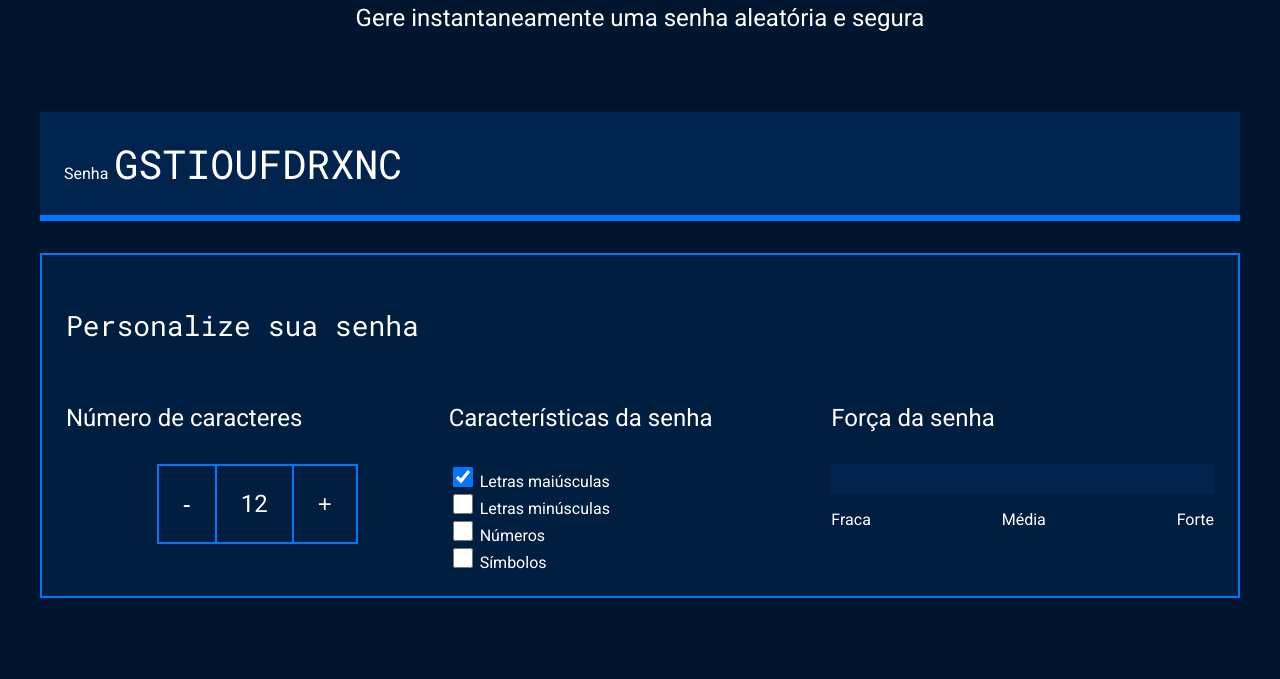
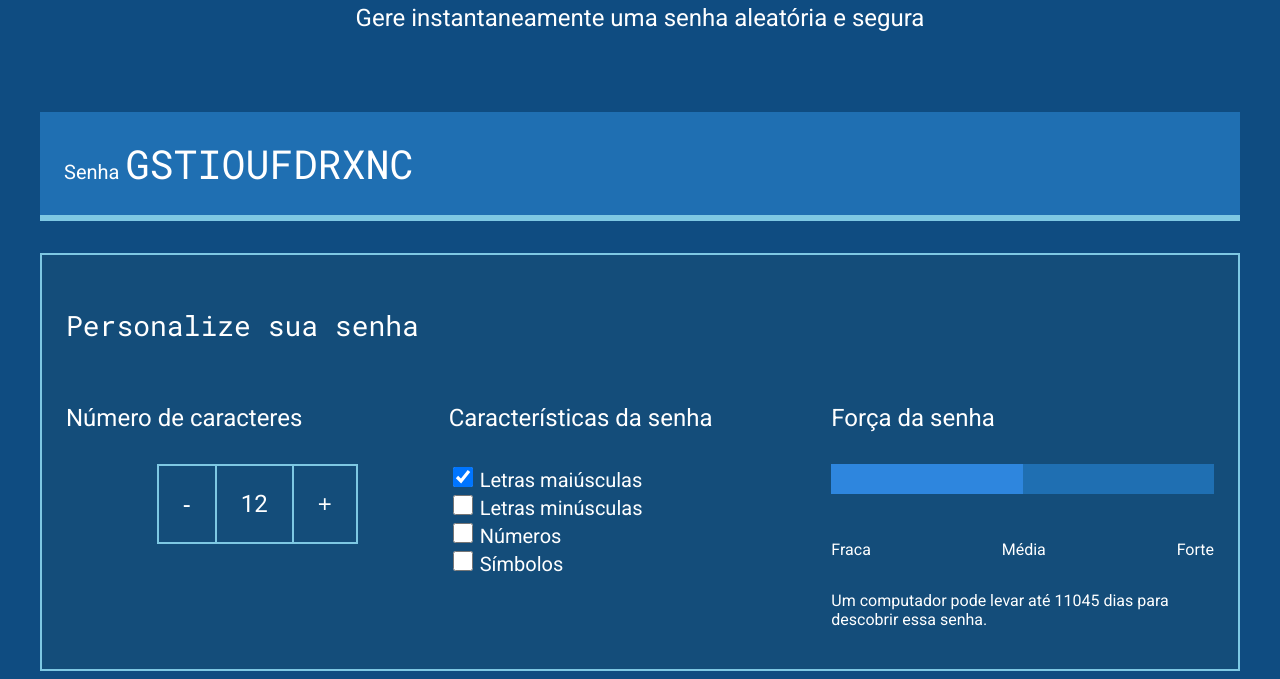
Before and after one commit to izzy002/Seguran-a-digital, a plain HTML site: page index.html in a window 1280 px wide. Shown: the part 214-893 px from the top of the page. Before the commit the page ends 820 px from the top, so only its background shows below. Drawn offline with Linux system fonts and the light colour scheme.

Commit message:
aula 07, 08 e 09

```diff
--- a/index.html
+++ b/index.html
@@ -22,7 +22,6 @@
         <div class="parametro">
             <h3 class="parametro-titulo">Personalize sua senha</h3>
             <div class="parametro-coluna__senha">
-
                 <div class="parametro-senha">
                     <h4 class="parametro-senha__titulo">Número de caracteres</h4>
                     <div class="parametro-senha-botoes">
@@ -53,17 +52,17 @@
                 <div class="parametro-senha">
                     <h4 class="parametro-senha__titulo">Força da senha</h4>
                     <div class="barra"></div>
-                    <div class="fraca"></div>
+                    <div class="forca fraca"></div>
                     <div class="parametro-senha-textos">
                         <p>Fraca</p>
                         <p>Média</p>
                         <p>Forte</p>
                     </div>
+                    <p class="entropia"></p>
                 </div>
             </div>
         </div>
     </section>
     <script src="main.js"></script>
 </body>
-
 </html>
--- a/main.js
+++ b/main.js
@@ -1,63 +1,77 @@
 const numeroSenha = document.querySelector('.parametro-senha__texto');
 let tamanhoSenha = 12;
 numeroSenha.textContent = tamanhoSenha;
-
+const letrasMaiusculas = 'ABCDEFGHIJKLMNOPQRSTUVXYWZ';
+const letrasMinusculas = 'abcdefghijklmnopqrstuvxywz';
+const numeros = '0123456789';
+const simbolos = '!@%*?()#';
 const botoes = document.querySelectorAll('.parametro-senha__botao');
+const campoSenha = document.querySelector('#campo-senha');
+const checkbox = document.querySelectorAll('.checkbox');
+const forcaSenha = document.querySelector('.forca');
 
 botoes[0].onclick = diminuiTamanho;
 botoes[1].onclick = aumentaTamanho;
 
-function diminuiTamanho(){
-    if (tamanhoSenha > 1){
-       // tamanhoSenha = tamanhoSenha-1;
+function diminuiTamanho() {
+    if (tamanhoSenha > 1) {
+        // tamanhoSenha = tamanhoSenha-1;
         tamanhoSenha--;
     }
     numeroSenha.textContent = tamanhoSenha;
     geraSenha();
 }
-function aumentaTamanho(){
-    if (tamanhoSenha < 20){
-       // tamanhoSenha = tamanhoSenha+1;
-       tamanhoSenha++;
+function aumentaTamanho() {
+    if (tamanhoSenha < 20) {
+        // tamanhoSenha = tamanhoSenha+1;
+        tamanhoSenha++;
     }
     numeroSenha.textContent = tamanhoSenha;
     geraSenha();
 }
 
-
-const campoSenha = document.querySelector('#campo-senha');
-const checkbox = document.querySelectorAll('.checkbox');
-
-for (i=0; i < checkbox.length;i++){
+for (i = 0; i < checkbox.length; i++) {
     checkbox[i].onclick = geraSenha;
 }
 
-const letrasMaiusculas = 'ABCDEFGHIJKLMNOPQRSTUVXYWZ';
-const letrasMinusculas = 'abcdefghijklmnopqrstuvxywz';
-const numeros = '0123456789';
-const simbolos = '!@%*?';
 geraSenha();
 
-function geraSenha(){
+function geraSenha() {
     let alfabeto = '';
-    if (checkbox[0].checked){
+    if (checkbox[0].checked) {
         alfabeto = alfabeto + letrasMaiusculas;
     }
-    if (checkbox[1].checked){
+    if (checkbox[1].checked) {
         alfabeto = alfabeto + letrasMinusculas;
     }
-    if (checkbox[2].checked){
+    if (checkbox[2].checked) {
         alfabeto = alfabeto + numeros;
     }
-    if (checkbox[3].checked){
+    if (checkbox[3].checked) {
         alfabeto = alfabeto + simbolos;
     }
-    console.log(alfabeto);
     let senha = '';
-    for (let i = 0; i < tamanhoSenha;i++){
-        let numeroAleatorio = Math.random()*alfabeto.length;
+    for (let i = 0; i < tamanhoSenha; i++) {
+        let numeroAleatorio = Math.random() * alfabeto.length;
         numeroAleatorio = Math.floor(numeroAleatorio);
         senha = senha + alfabeto[numeroAleatorio];
     }
     campoSenha.value = senha;
+    classificaSenha(alfabeto.length);
+
 }
+
+function classificaSenha(tamanhoAlfabeto){
+    let entropia = tamanhoSenha * Math.log2(tamanhoAlfabeto);
+    console.log(entropia);
+    forcaSenha.classList.remove('fraca','media','forte');
+    if (entropia > 57){
+        forcaSenha.classList.add('forte');
+    } else if (entropia > 35 && entropia < 57 ) {
+        forcaSenha.classList.add('media');
+    } else if (entropia <= 35){
+        forcaSenha.classList.add('fraca');
+    }
+    const valorEntropia = document.querySelector('.entropia');
+    valorEntropia.textContent = "Um computador pode levar até " + Math.floor(2**entropia/(100e6*60*60*24)) + " dias para descobrir essa senha.";
+}
--- a/style.css
+++ b/style.css
@@ -2,10 +2,10 @@
 
 :root{
     --branco: white;
-    --cor-de-fundo: #00162E;
-    --fundo-senha: #00244D;
-    --fundo-texto: #001E40;
-    --borda: #0075FF;
+    --cor-de-fundo: #0f4c81;
+    --fundo-senha: #1f6fb2;
+    --fundo-texto: #144d7a;
+    --borda: #7ec8e3;
     --roboto: 'Roboto', sans-serif;
     --roboto-mono: 'Roboto Mono', monospace;
 }
@@ -84,16 +84,19 @@
     width: 50%;
     margin: 0 auto;
 }
+
 .parametro-senha-botoes{
     display: flex;
     justify-content: center;
 }
+
 .parametro-senha__botao{
     background-color: var(--fundo-texto);
     color: var(--branco);
     border: 2px solid var(--borda);
     padding: 24px;
     font-size: 24px;
+    cursor: pointer;
 }
 .parametro-senha__texto{
     padding: 24px;
@@ -102,18 +105,11 @@
     margin: 0;
     font-size: 24px;
 }
-.parametro-senha__botao{
-    background-color: var(--fundo-texto);
-    color: var(--branco);
-    border: 2px solid var(--borda);
-    padding: 24px;
-    font-size: 24px;
-    cursor: pointer;
+
+label{
+    font-size: 20px;
 }
-.checkbox{
-    width: 20px;
-    height: 20px;
-}
+
 .checkbox{
     width: 20px;
     height: 20px;
@@ -125,31 +121,27 @@
     height: 30px;
     width: 100%;
 }
-
 .forca{
     height: 30px;
     position: relative;
     bottom: 30px;
 }
-
 .fraca{
     width: 25%;
-    background-color: #E71B32;
+    background-color: #4da3ff;
+}
+.media{
+    background-color: #2e86de;
+    width: 50%;
+}
+.forte{
+    background-color: #0d47a1;
+    width: 100%;
 }
 
 .parametro-senha-textos{
     display: flex;
     justify-content: space-between;
-}
-
-.media{
-    background-color: #FAF408;
-    width: 50%;
-}
-
-.forte{
-    background-color: #00FF85;
-    width: 100%;
 }
 
 
```
Lines whose indentation alone changed are shown as unchanged.
